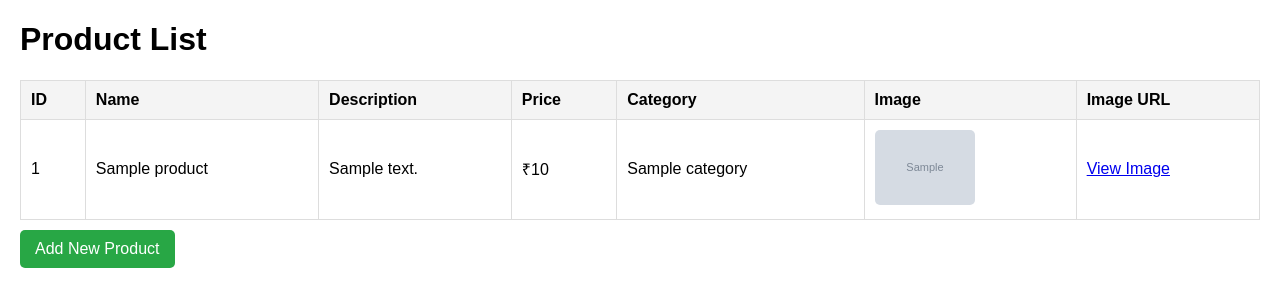
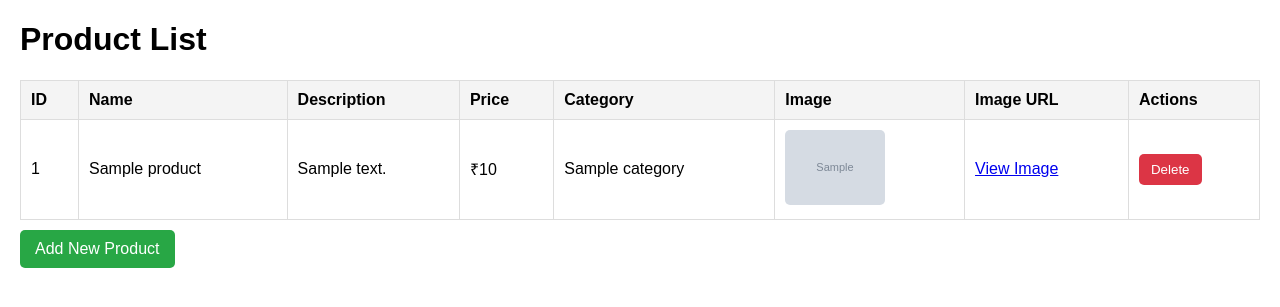
Before and after one commit to shradhz/product-catalog, a Flask app: template templates/list_products.html in a window 1280 px wide. Shown: the top 307 px of the page. Run offline with Flask 3, Linux system fonts and the light colour scheme; the template is opened without the code that fills it: most values are stand-ins (such as "Sample title", 1, 10 or a date in 2020); grey boxes marked "Sample" are stand-in pictures; parts of the project's set-up code (start-up, migrations or seed data) failed here and were passed over.

Commit message:
Added delete functionality

```diff
--- a/app.py
+++ b/app.py
@@ -57,5 +57,26 @@ def add_product():
 
     return render_template('add_product.html')
 
+@app.route('/delete/<int:product_id>', methods=['POST'])
+def delete_product(product_id):
+    # Fetch product details to get the image URL
+    cursor.execute("SELECT ImageUrl FROM dbo.Products WHERE Id = ?", (product_id,))
+    product = cursor.fetchone()
+
+    if product and product.ImageUrl:
+        # Extract blob name from URL
+        blob_url = product.ImageUrl
+        blob_name = blob_url.split("/")[-1]
+
+        # Delete from Blob Storage
+        blob_client = blob_service_client.get_blob_client(container=BLOB_CONTAINER_NAME, blob=blob_name)
+        blob_client.delete_blob()
+
+    # Delete from SQL Database
+    cursor.execute("DELETE FROM dbo.Products WHERE Id = ?", (product_id,))
+    conn.commit()
+
+    return redirect(url_for('list_products'))
+
 if __name__ == '__main__':
     app.run(debug=True)
--- a/templates/list_products.html
+++ b/templates/list_products.html
@@ -38,6 +38,17 @@
     .btn:hover {
       background-color: #218838;
     }
+    .delete-btn {
+      padding: 8px 12px;
+      background-color: #dc3545;
+      color: white;
+      border: none;
+      border-radius: 5px;
+      cursor: pointer;
+    }
+    .delete-btn:hover {
+      background-color: #c82333;
+    }
   </style>
 </head>
 <body>
@@ -53,6 +64,7 @@
         <th>Category</th>
         <th>Image</th>
         <th>Image URL</th>
+        <th>Actions</th>
       </tr>
     </thead>
     <tbody>
@@ -77,6 +89,13 @@
             N/A
           {% endif %}
         </td>
+        <td>
+          <form action="{{ url_for('delete_product', product_id=product.Id) }}" method="post">
+            <button type="submit" class="delete-btn" onclick="return confirm('Are you sure you want to delete this product?');">
+              Delete
+            </button>
+          </form>
+        </td>
       </tr>
       {% endfor %}
     </tbody>
```
